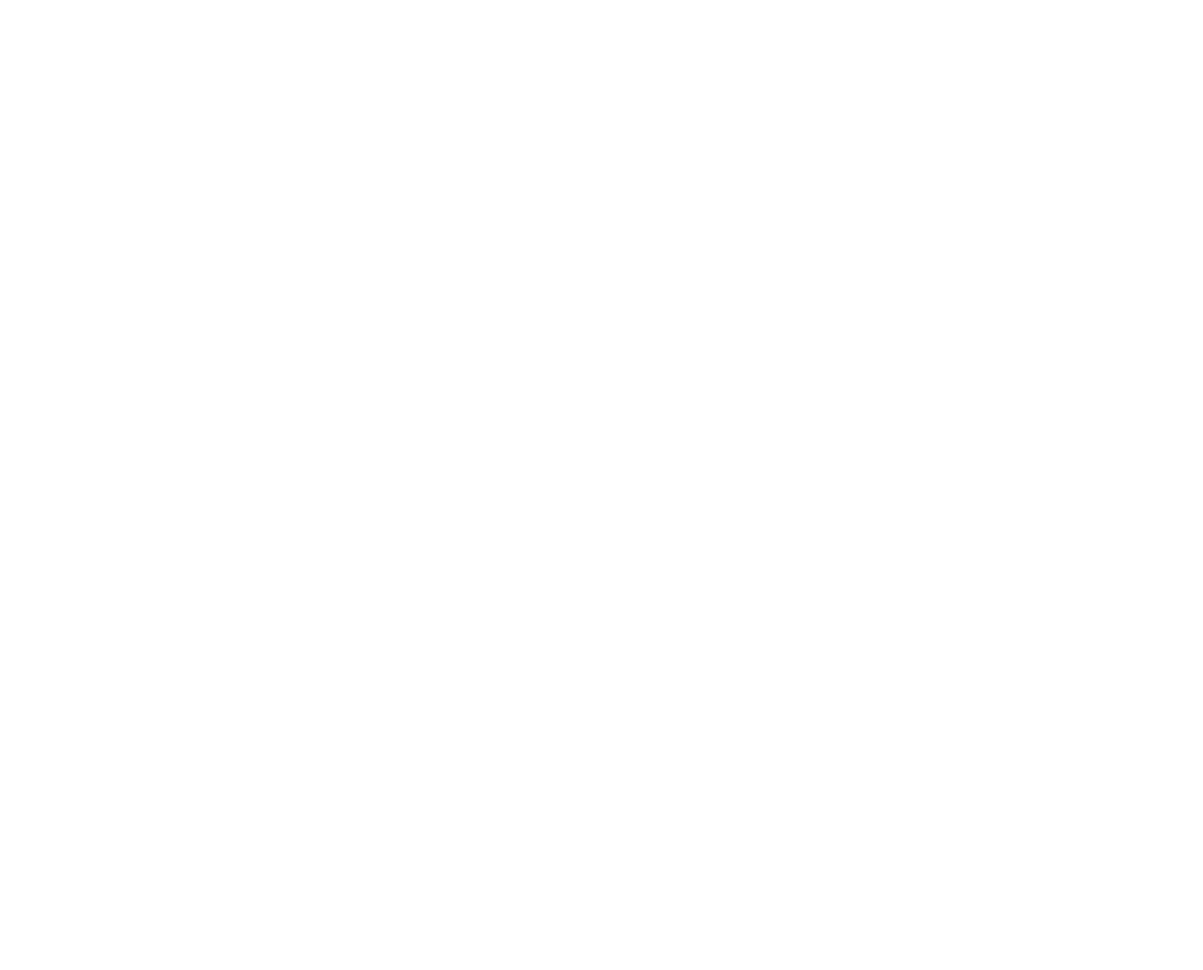
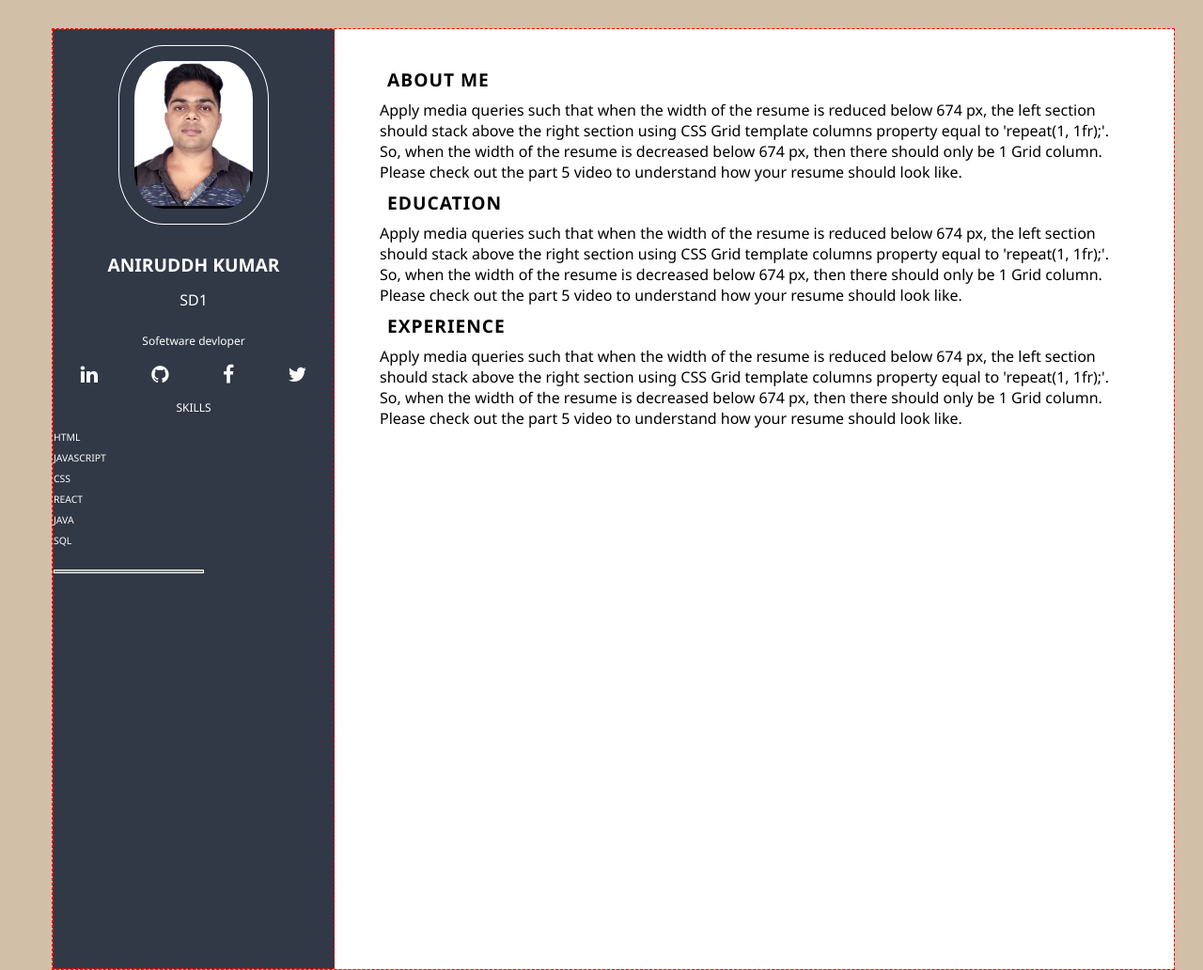
Before and after one commit to aniruddhy/FE-Project-1-HTML-CSS---Responsive-Resume-using-CSS-Grid---5x4ewthpjpis, a plain HTML site: page index.html in a window 1280 px wide. Shown: the whole page at 94% size. Before the commit the page ends 800 px from the top, so only its background shows below. Drawn offline with Linux system fonts and the light colour scheme.

Commit message:
firstTime

```diff
--- a/index.html
+++ b/index.html
@@ -19,15 +19,53 @@
         <main class="main-content" contenteditable="true">
             <section class="left-section">
                  <div class="left-content">
-                    <!-- Write code for the left section here -->
+                    <div class="profile-image">
+                        <img src="./imge/aniruddh.jpg" /> </div>
+                     </div>
+            <div class="profile-details">
+                   <div class="name">ANIRUDDH KUMAR</div>
+                    <div class="designation">SD1</div>
+                    <div class="description">Sofetware devloper</div>
                 </div>
+
+            <div class="contact-item">
+                <div class="icon">
+                    <a href="https://www.linkedin.com/in/aniruddh-kumar-019349216/" ><i class="fa fa-linkedin fa-lg"></i></a>
+                    <a href="https://github.com/aniruddhy" ><i class="fa fa-github fa-lg"></i></a>
+                    <a href="https://www.facebook.com/login/" ><i class="fa fa-facebook fa-lg"></i></a>
+                    <a href="https://twitter.com/i/flow/login" ><i class="fa fa-twitter fa-lg"></i></a>
+                </div>
+                <div class="skills">skills</div>
+                <div class="skill-name">
+                    <div>HTML</div>
+                    <div>JavaScript</div>
+                    <div>CSS</div>
+                    <div>React</div>
+                    <div>Java</div>
+                    <div>SQL</div>
+                </div>
+             <div class="progress-bar">
+          <progress value="" max="30"></progress>
+
+             </div>
+
+            </div>
+
             </div>
             </section>
 
             <section class="right-section">
                 <div class="right-main-content">
+                    <div class="right-title">
+                        <h1>About me</h1>
+                        <p>Apply media queries such that when the width of the resume is reduced below 674 px, the left section should stack above the right section using CSS Grid template columns property equal to 'repeat(1, 1fr);'. So, when the width of the resume is decreased below 674 px, then there should only be 1 Grid column. Please check out the part 5 video to understand how your resume should look like.
+                        </p>
+                        <h1>Education</h1>
+                        <p>Apply media queries such that when the width of the resume is reduced below 674 px, the left section should stack above the right section using CSS Grid template columns property equal to 'repeat(1, 1fr);'. So, when the width of the resume is decreased below 674 px, then there should only be 1 Grid column. Please check out the part 5 video to understand how your resume should look like.</p>
+                        <h1>Experience</h1>
+                        <p>Apply media queries such that when the width of the resume is reduced below 674 px, the left section should stack above the right section using CSS Grid template columns property equal to 'repeat(1, 1fr);'. So, when the width of the resume is decreased below 674 px, then there should only be 1 Grid column. Please check out the part 5 video to understand how your resume should look like.</p>
 
-                    <!-- Write code for the right section here -->
+                    </div>
                 </div>
             </section>
         </main>
--- a/style.css
+++ b/style.css
@@ -4,6 +4,126 @@
     box-sizing: border-box;
     list-style: none;
     font-family: 'Segoe UI', Tahoma, Geneva, Verdana, sans-serif;
+
+}
+body{
+    background-color: rgb(209, 191, 168);
+}
+.main-content{
+display: grid;
+grid-template-columns: 1fr,1fr;
+grid-template-columns: 300px auto;
+grid-template-rows: 1000px;
+}
+.main-content{
+margin:30px 30px;
+border:1px solid red;
+border-style:dashed;
+margin-left: 55px;
+
+}
+.left-section{
+    border: 1px  red;
+background-color: rgb(49, 56, 70);
+border-style: dashed;
+}
+.left-section:hover{
+    background-color: rgb(56, 56, 134);
+
+}
+.right-section{
+background-color:#ffffff;
+}
+.right-section:hover{
+    background-color: rgb(158, 218, 241);
+}
+.left-content{
+    padding: 1rem 1rem;
+}
+img{
+display: block;
+margin: auto;
+padding: 1rem;
+border: 1px solid white;
+border-radius: 30%;
+width: 60%;
+}
+.profile-details{
+    color: white;
+    display: block;
+    text-align: center;
+}
+.name{
+
+    font-size:1.2rem;
+    font-weight: 700;
+    text-transform: uppercase;
+   letter-spacing: 0.02px;
+   padding: 0.8rem;
+}
+.designation{
+font-size: 1rem;
+padding-bottom: 0.5rem;
+text-transform: uppercase;
+
+}
+.description{
+font-size: 0.75rem;
+padding: 1rem;
+
 }
 
-/* Write CSS code below */
+.icon{
+    display: flex;
+    justify-content: space-around;
+
+}
+
+a{
+    text-decoration: none;
+   color: white;
+}
+.skills{
+    text-transform: uppercase;
+    color: #ffffff;
+    font-size: 0.75rem;
+    text-align: center;
+    padding: 1rem 0.5rem;
+
+}
+.skill-name{
+    color: white;
+    text-transform: uppercase;
+    display: flex;
+    flex-direction: column;
+
+
+}
+.skill-name div{
+    text-align: left;
+    font-size: 0.65rem;
+   padding-bottom: 0.5rem;
+}
+.progress-bar progress{
+    height: 4px;
+    border: 1px solid white;
+
+}
+.right-main-content{
+    padding: 2rem 3rem;
+}
+h1{
+    text-transform: uppercase;
+    font-size: 1.2rem;
+    font-weight: 700;
+    padding: 0.5rem;
+    letter-spacing: 1px;
+}
+@media(max-width:674px){
+    .main-content{
+    display: grid;
+    grid-template-columns: auto;
+    width: 90%;
+    min-height: 1000px;
+}
+}
```
Also changed, not shown: imge/aniruddh.jpg (added).
